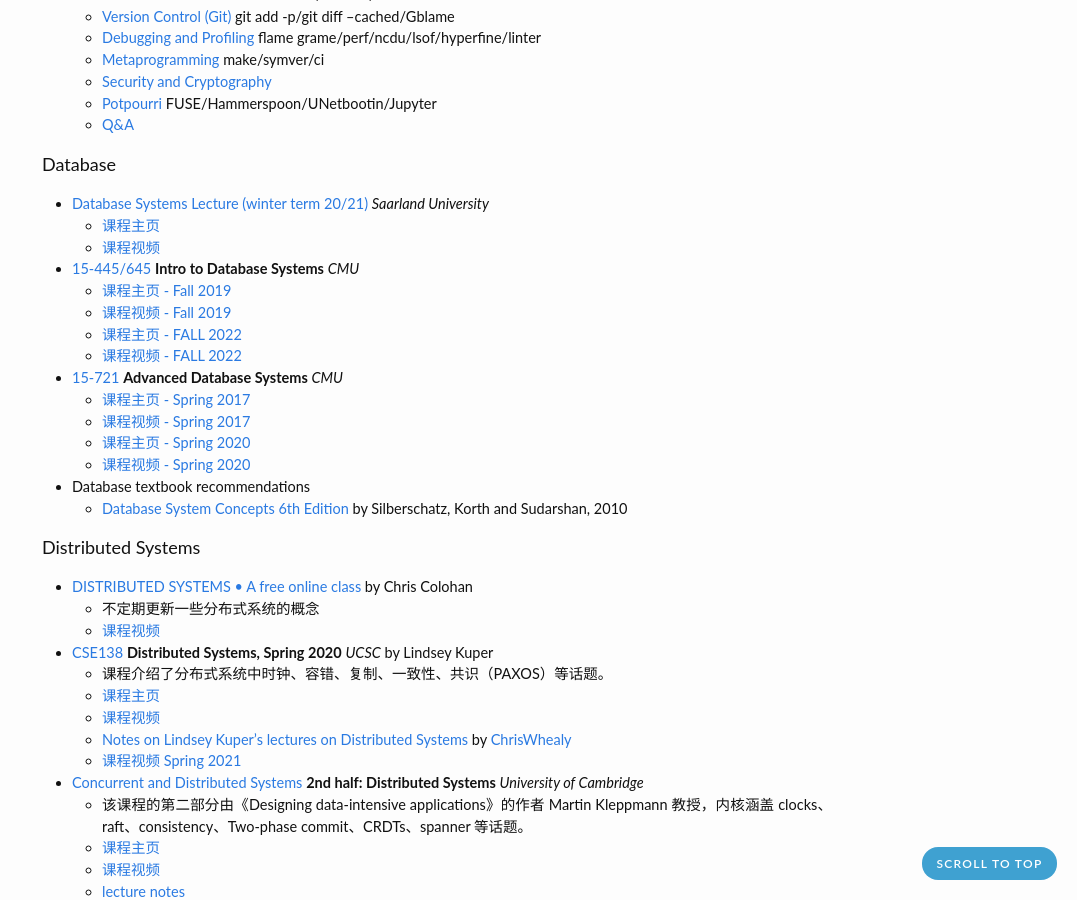
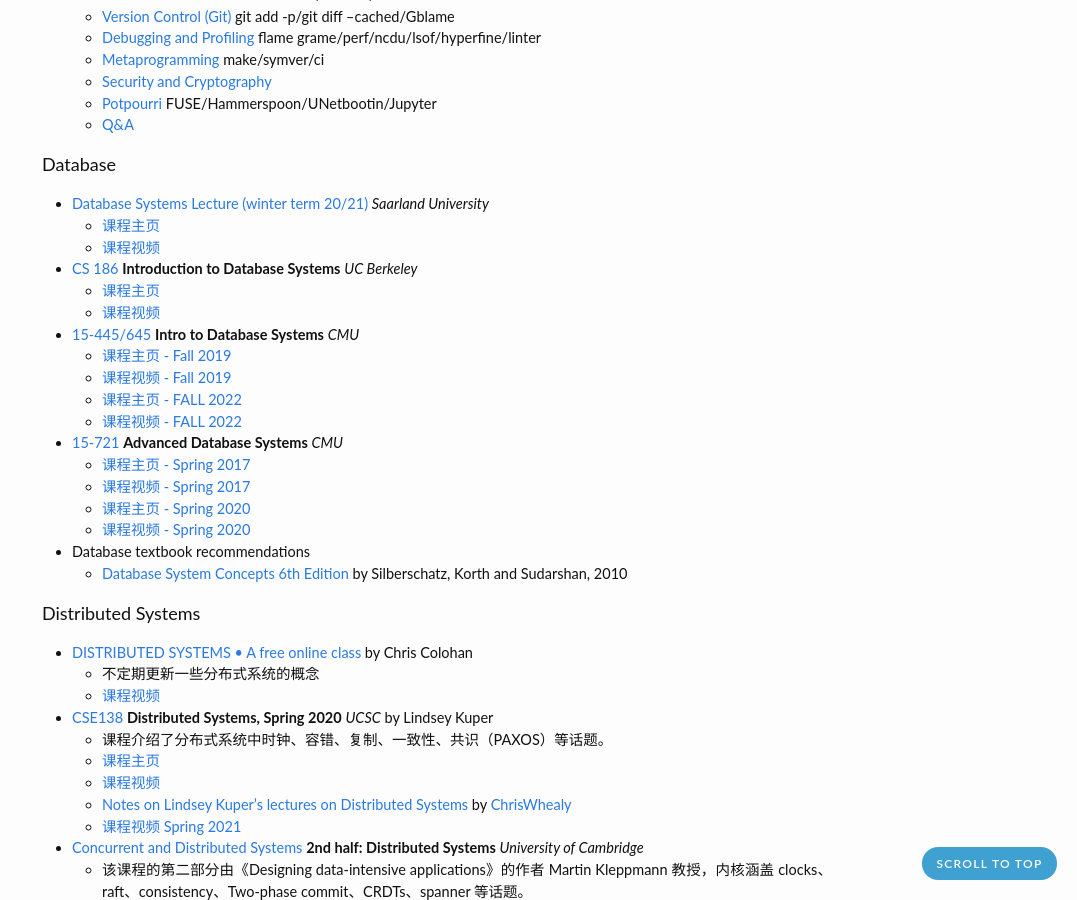
Before and after one commit to zhjwpku/zhjwpku.github.io, a Jekyll site: the page built from _posts/2018-09-16-awesome-cs-courses.md, in a window 1280 px wide and 900 px high, scrolled down 1317 px. Shown: the whole window, without its empty margins (203-1280 px from the left). Built offline with Jekyll 4.4.1, drawn with Linux system fonts in a browser that asks for light colours; comment, search, counter and statistics services are not loaded.

Commit message:
CS186Berkeley
Signed-off-by: Zhao Junwang <zhjwpku@gmail.com>

```diff
--- a/_posts/2018-09-16-awesome-cs-courses.md
+++ b/_posts/2018-09-16-awesome-cs-courses.md
@@ -73,6 +73,9 @@
 - [Database Systems Lecture (winter term 20/21)][dbsys20] *Saarland University*
     - [课程主页][dbsys20]
     - [课程视频][dbsys20-video]
+- [CS 186][cs186] **Introduction to Database Systems** *UC Berkeley*
+  - [课程主页][cs186]
+  - [课程视频][CS186Berkeley]
 - [15-445/645][15445] **Intro to Database Systems** *CMU*
   - [课程主页 - Fall 2019](https://15445.courses.cs.cmu.edu/fall2019/)
   - [课程视频 - Fall 2019](https://www.youtube.com/playlist?list=PLSE8ODhjZXjbohkNBWQs_otTrBTrjyohi)
```
Also changed, not shown: other parts of _posts/2018-09-16-awesome-cs-courses.md (+2 -0 lines).
